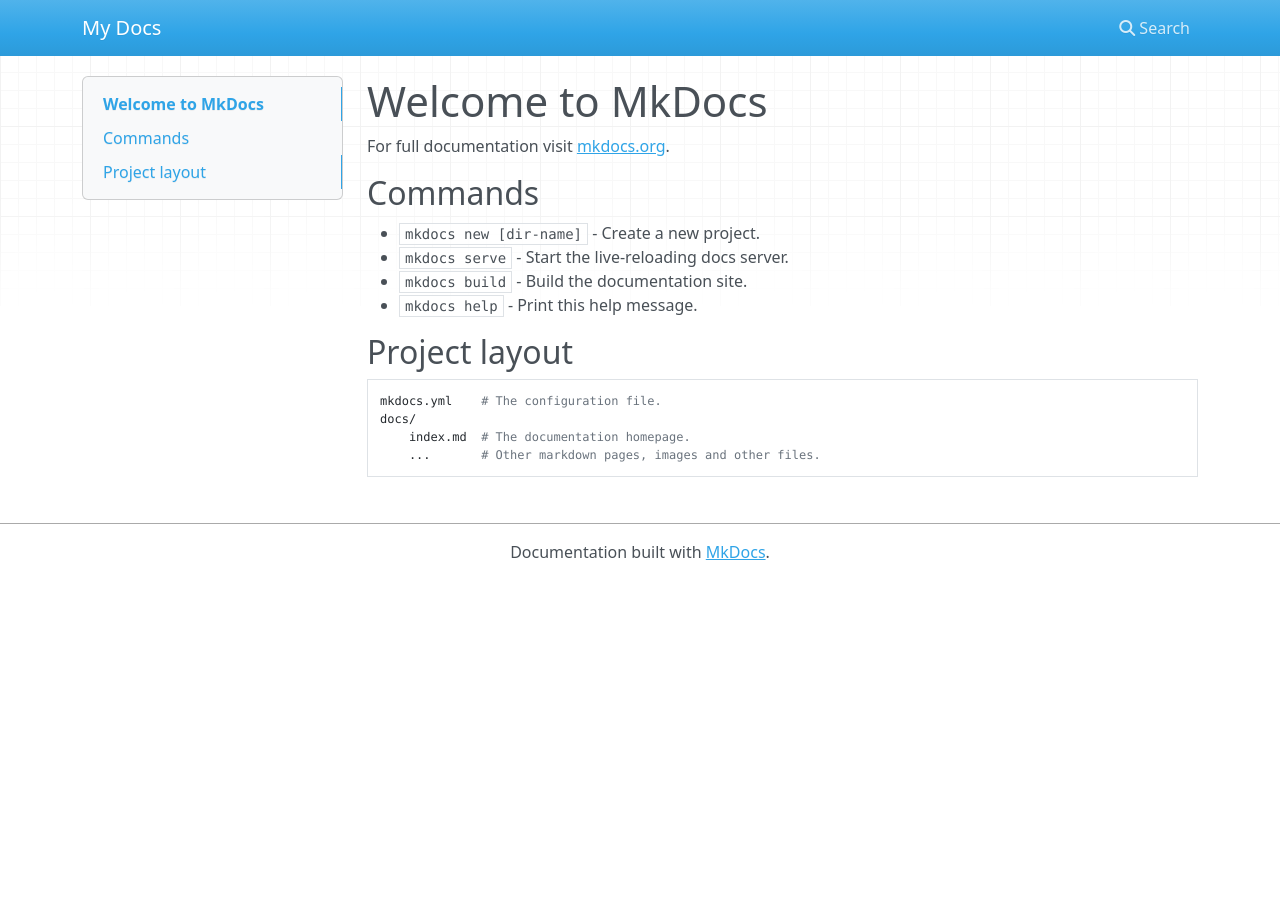
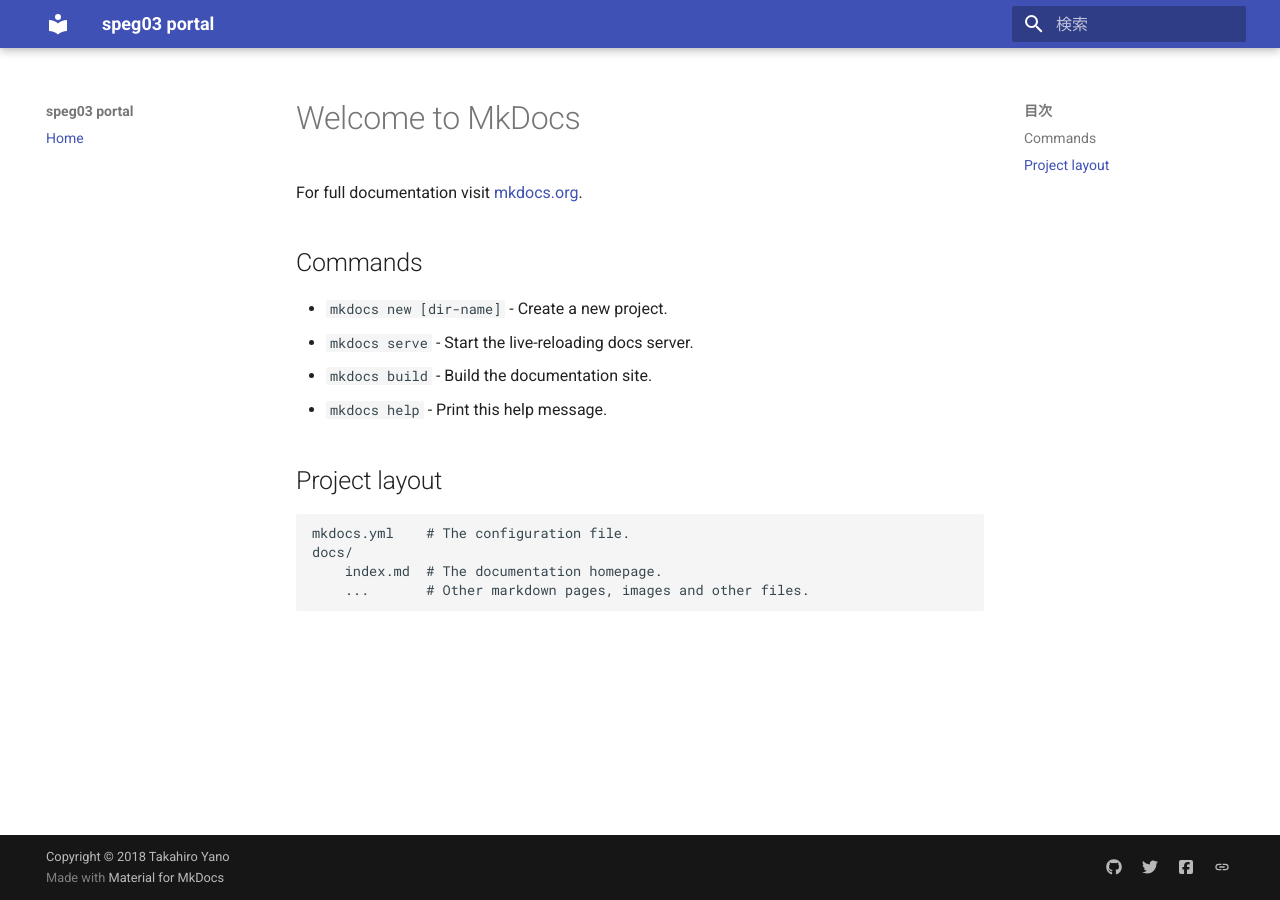
Before and after one commit to speg03/sp3.dev, an MkDocs documentation site: the page built from docs/index.md, in a window 1280 px wide. Built offline with MkDocs 1.6.1 and Material for MkDocs 9.7.7, drawn with Linux system fonts in a browser that asks for light colours; nearby versions of some CDN libraries; old or Windows-style settings are respelled for this version of MkDocs.

Commit message:
:sparkles: Update mkdocs.yml

```diff
--- a/mkdocs.yml
+++ b/mkdocs.yml
@@ -1 +1,28 @@
-site_name: My Docs
+site_name: speg03 portal
+site_description: Portal site about speg03
+site_author: Takahiro Yano
+site_url: https://speg03.github.io/portal
+
+copyright: Copyright &copy; 2018 Takahiro Yano
+
+theme:
+  name: material
+  language: ja
+
+pages:
+  - Home: index.md
+
+extra:
+  social:
+    - type: github
+      link: https://github.com/speg03
+    - type: twitter
+      link: https://twitter.com/speg03
+    - type: facebook-square
+      link: https://www.facebook.com/speg03
+    - type: envelope-o
+      link: mailto:speg03@gmail.com
+
+markdown_extensions:
+  - pymdownx.emoji:
+      emoji_generator: !!python/name:pymdownx.emoji.to_svg
```
